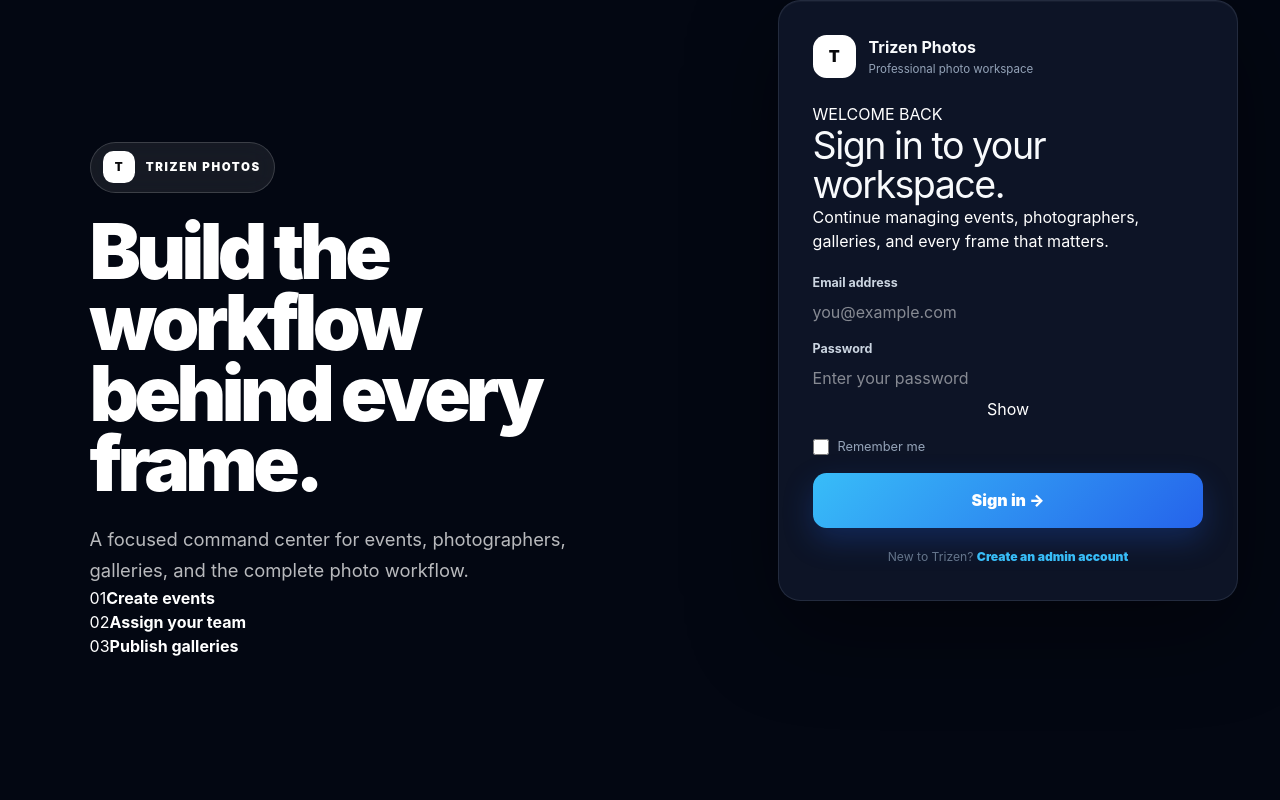
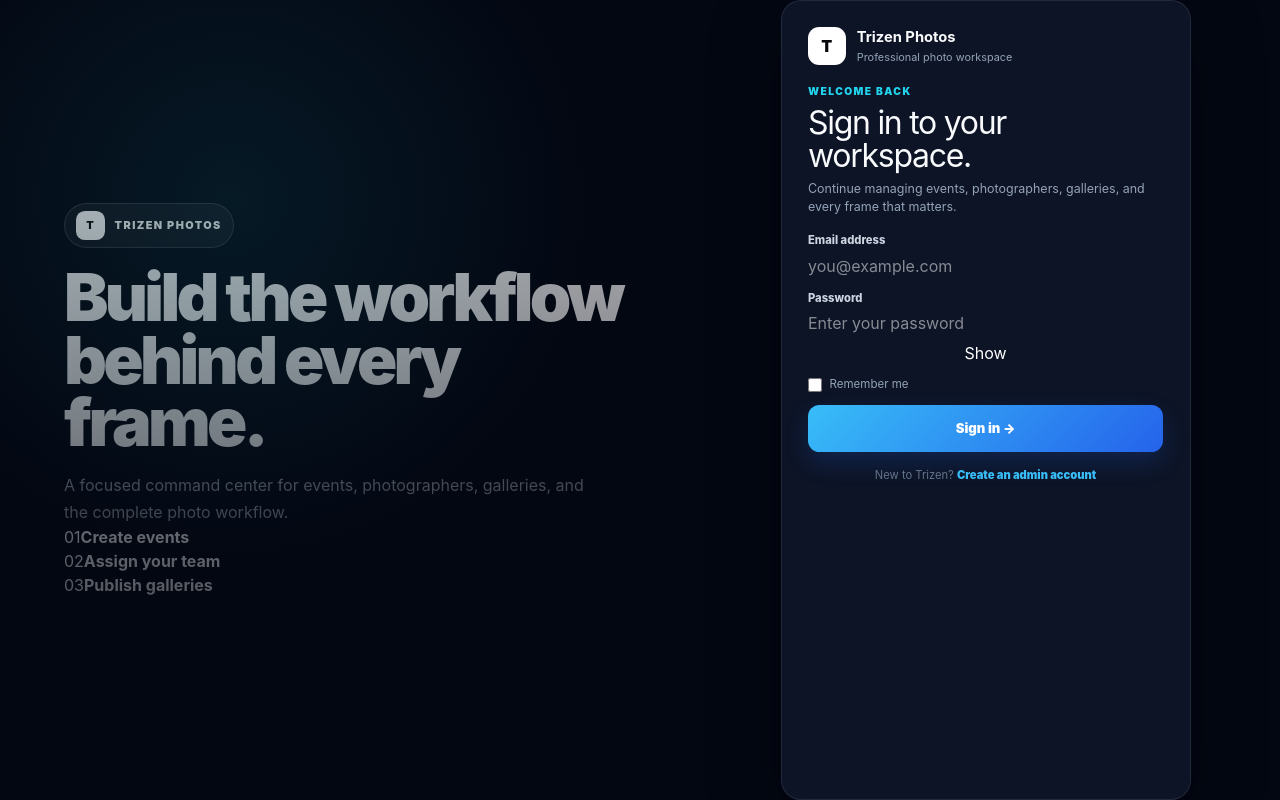
Before and after one commit to Satyakush/trizen-photo-platform, a React (Vite) app in the folder client/: page /login in a window 1280 px wide. Built offline with nearby package versions, Linux system fonts and the light colour scheme; no server answers.

Commit message:
style: compact Trizen login experience

```diff
--- a/client/src/pages/auth/login.css
+++ b/client/src/pages/auth/login.css
@@ -1,42 +1,25 @@
-.trizen-login{min-height:100dvh;display:grid;grid-template-columns:minmax(0,1.15fr) minmax(390px,.85fr);padding:0;background:#030712;color:#fff;overflow:hidden;isolation:isolate}
-.trizen-login__backdrop::before{content:"";position:absolute;inset:0;background-image:linear-gradient(rgba(148,163,184,.045) 1px,transparent 1px),linear-gradient(90deg,rgba(148,163,184,.045) 1px,transparent 1px);background-size:72px 72px;mask-image:linear-gradient(to bottom,black,transparent 88%)}
-.trizen-login__backdrop::after{content:"";position:absolute;inset:0;background:radial-gradient(circle at 24% 30%,rgba(255,255,255,.08),transparent 28%),linear-gradient(180deg,transparent 48%,rgba(3,7,18,.82))}
-.trizen-login__glow{position:absolute;width:28rem;height:28rem;border-radius:999px;background:rgba(255,255,255,.07);filter:blur(80px);right:22%;top:-15rem;z-index:-1}
-.trizen-login__layout{width:100%;display:grid;grid-template-columns:minmax(0,1.15fr) minmax(390px,.85fr);grid-column:1/-1;align-items:center}
-.trizen-login__intro{align-self:stretch;display:flex;flex-direction:column;justify-content:center;padding:clamp(2rem,7vw,7rem);max-width:760px;color:#fff}
-.trizen-login__eyebrow{display:inline-flex;width:max-content;align-items:center;gap:.65rem;padding:.55rem .8rem;border:1px solid rgba(255,255,255,.16);border-radius:999px;background:rgba(255,255,255,.08);backdrop-filter:blur(14px);font-size:.72rem;font-weight:900;letter-spacing:.14em;text-transform:uppercase}
-.trizen-login__mark{width:2rem;height:2rem;display:grid;place-items:center;border-radius:.65rem;background:#fff;color:#09090b}
-.trizen-login__intro h1{margin:1.5rem 0 0;max-width:680px;font-size:clamp(3rem,6vw,6rem);line-height:.92;letter-spacing:-.06em;font-weight:900}
-.trizen-login__intro h1 em{font-style:normal;color:#22d3ee}.trizen-login__intro p{max-width:560px;margin:1.5rem 0 0;color:rgba(255,255,255,.72);font-size:clamp(.95rem,1.5vw,1.15rem);line-height:1.7}
-.trizen-login__card{width:min(calc(100% - 3rem),460px);justify-self:center;padding:clamp(1.35rem,3vw,2.1rem);border:1px solid rgba(148,163,184,.16);border-radius:1.4rem;background:rgba(15,23,42,.9);box-shadow:0 30px 90px rgba(0,0,0,.42),inset 0 1px rgba(255,255,255,.04);backdrop-filter:blur(20px)}
-.trizen-login__brand{display:flex;align-items:center;gap:.8rem;margin-bottom:1.5rem}
-.trizen-login__brand-mark{width:2.7rem;height:2.7rem;display:grid;place-items:center;border-radius:.85rem;background:#fff;color:#09090b;font-weight:900}
-.trizen-login__brand strong{display:block;color:#f8fafc;font-size:1rem}.trizen-login__brand span{display:block;color:#94a3b8;font-size:.72rem;margin-top:.12rem}
-.trizen-login__card h2{margin:0;color:#f8fafc;font-size:clamp(1.8rem,4vw,2.35rem);line-height:1.05;letter-spacing:-.04em}
-.trizen-login__subtitle{margin:.55rem 0 0;color:#94a3b8;font-size:.9rem;line-height:1.55}
-.trizen-login__error{margin:1rem 0 0;padding:.75rem .85rem;border:1px solid rgba(248,113,113,.35);border-radius:.8rem;background:rgba(127,29,29,.25);color:#fecaca;font-size:.82rem}
-.trizen-login__form{margin-top:1.35rem;display:grid;gap:1rem}
-.trizen-login__field{display:grid;gap:.45rem}.trizen-login__field>span{color:#cbd5e1;font-size:.78rem;font-weight:750}
-.trizen-login__control{position:relative}.trizen-login__control input{width:100%;box-sizing:border-box;min-height:3.4rem;border:1px solid rgba(100,116,139,.65);border-radius:.85rem;background:rgba(2,6,23,.62);padding:.8rem 1rem;color:#f8fafc;outline:none;transition:.18s}
-.trizen-login__control input::placeholder{color:#64748b}.trizen-login__control input:focus{border-color:#38bdf8;box-shadow:0 0 0 3px rgba(56,189,248,.11);background:rgba(2,6,23,.78)}.trizen-login__control input.has-toggle{padding-right:4rem}
-.trizen-login__toggle{position:absolute;top:50%;right:.5rem;transform:translateY(-50%);border:0;background:transparent;color:#22d3ee;font-size:.72rem;font-weight:900;cursor:pointer;padding:.45rem}.trizen-login__toggle:hover{color:#67e8f9}
-.trizen-login__remember{display:flex;align-items:center;gap:.55rem;color:#94a3b8;font-size:.8rem;cursor:pointer}.trizen-login__remember input{width:1rem;height:1rem;accent-color:#22d3ee}
-.trizen-login__submit{min-height:3.45rem;border:0;border-radius:.85rem;background:linear-gradient(135deg,#38bdf8,#2563eb);color:#fff;font-weight:900;cursor:pointer;box-shadow:0 12px 30px rgba(37,99,235,.25);transition:.18s}.trizen-login__submit:hover:not(:disabled){transform:translateY(-1px);box-shadow:0 16px 34px rgba(37,99,235,.36)}.trizen-login__submit:disabled{opacity:.55;cursor:not-allowed}
-.trizen-login__footer{margin:1.25rem 0 0;color:#64748b;text-align:center;font-size:.76rem;line-height:1.5}.trizen-login__footer a{color:#38bdf8;font-weight:900;text-decoration:none}
-@media(max-width:900px){.trizen-login{display:block;padding:0}.trizen-login__layout{display:block}.trizen-login__intro{min-height:360px;padding:3rem 1.5rem 2rem;align-items:center;text-align:center}.trizen-login__intro p{margin-left:auto;margin-right:auto}.trizen-login__card{margin:0 auto 2rem;width:min(calc(100% - 2rem),520px)}}
-@media(max-width:520px){.trizen-login__intro{min-height:300px;padding:2rem 1rem 1.5rem}.trizen-login__intro h1{font-size:clamp(2.5rem,12vw,3.5rem)}.trizen-login__intro p{font-size:.88rem}.trizen-login__card{width:calc(100% - 1.25rem);border-radius:1.15rem;padding:1.25rem}.trizen-login__brand{margin-bottom:1.2rem}}
+.trizen-login{height:100dvh;display:grid;grid-template-columns:minmax(0,1.08fr) minmax(360px,.92fr);overflow:hidden;background:#030712;color:#fff;isolation:isolate}
+.trizen-login::before{content:"";position:absolute;inset:0;pointer-events:none;background:radial-gradient(circle at 18% 25%,rgba(34,211,238,.09),transparent 30%),linear-gradient(180deg,rgba(3,7,18,.15),rgba(3,7,18,.85))}
+.trizen-login__layout{position:relative;z-index:1;width:100%;height:100%;display:grid;grid-template-columns:minmax(0,1.08fr) minmax(360px,.92fr);align-items:center}
+.trizen-login__intro{height:100%;display:flex;flex-direction:column;justify-content:center;padding:clamp(2rem,5vw,5rem);max-width:720px}
+.trizen-login__eyebrow{display:inline-flex;width:max-content;align-items:center;gap:.6rem;padding:.45rem .7rem;border:1px solid rgba(255,255,255,.14);border-radius:999px;background:rgba(255,255,255,.06);font-size:.68rem;font-weight:900;letter-spacing:.13em;text-transform:uppercase}
+.trizen-login__mark{width:1.8rem;height:1.8rem;display:grid;place-items:center;border-radius:.55rem;background:#fff;color:#09090b;font-weight:900}
+.trizen-login__intro h1{margin:1.15rem 0 0;max-width:610px;font-size:clamp(2.8rem,5.2vw,5rem);line-height:.94;letter-spacing:-.055em;font-weight:900}
+.trizen-login__intro p{max-width:520px;margin:1.15rem 0 0;color:rgba(226,232,240,.68);font-size:clamp(.9rem,1.25vw,1rem);line-height:1.65}
+.trizen-login__card{width:min(calc(100% - 2.5rem),410px);justify-self:center;padding:1.55rem 1.65rem;border:1px solid rgba(148,163,184,.15);border-radius:1.25rem;background:rgba(15,23,42,.88);box-shadow:0 24px 70px rgba(0,0,0,.38);backdrop-filter:blur(18px)}
+.trizen-login__brand{display:flex;align-items:center;gap:.7rem;margin-bottom:1.15rem}
+.trizen-login__brand-mark{width:2.35rem;height:2.35rem;display:grid;place-items:center;border-radius:.7rem;background:#fff;color:#09090b;font-weight:900}
+.trizen-login__brand strong{display:block;color:#f8fafc;font-size:.92rem}.trizen-login__brand span{display:block;color:#94a3b8;font-size:.68rem;margin-top:.1rem}
+.trizen-login__heading p{margin:0;color:#22d3ee;font-size:.64rem;font-weight:900;letter-spacing:.14em}.trizen-login__heading h2{margin:.38rem 0 0;color:#f8fafc;font-size:clamp(1.65rem,3vw,2rem);line-height:1.05;letter-spacing:-.04em}.trizen-login__heading>span{display:block;margin:.45rem 0 0;color:#94a3b8;font-size:.78rem;line-height:1.45}
+.trizen-login__error{margin:.8rem 0 0;padding:.65rem .75rem;border:1px solid rgba(248,113,113,.3);border-radius:.7rem;background:rgba(127,29,29,.2);color:#fecaca;font-size:.75rem}
+.trizen-login__form{margin-top:1rem;display:grid;gap:.72rem}
+.trizen-login__field{display:grid;gap:.32rem;position:relative}.trizen-login__field>span{color:#cbd5e1;font-size:.7rem;font-weight:800}
+.trizen-login__control{position:relative}.trizen-login__control input{width:100%;box-sizing:border-box;height:2.9rem;border:1px solid rgba(100,116,139,.6);border-radius:.72rem;background:rgba(2,6,23,.58);padding:.65rem .85rem;color:#f8fafc;outline:none;font-size:.82rem;transition:.18s}.trizen-login__control input::placeholder{color:#64748b}.trizen-login__control input:focus{border-color:#38bdf8;box-shadow:0 0 0 3px rgba(56,189,248,.1)}.trizen-login__control input.has-toggle{padding-right:4rem}
+.trizen-login__toggle{position:absolute;right:.35rem;top:50%;transform:translateY(-50%);border:0;background:transparent;color:#22d3ee;font-size:.68rem;font-weight:900;cursor:pointer;padding:.4rem}
+.trizen-login__remember{display:flex;align-items:center;gap:.45rem;color:#94a3b8;font-size:.72rem;cursor:pointer}.trizen-login__remember input{width:.9rem;height:.9rem;accent-color:#22d3ee}
+.trizen-login__submit{height:2.95rem;border:0;border-radius:.72rem;background:linear-gradient(135deg,#38bdf8,#2563eb);color:#fff;font-weight:900;font-size:.82rem;cursor:pointer;box-shadow:0 10px 24px rgba(37,99,235,.2);transition:.18s}.trizen-login__submit:hover:not(:disabled){transform:translateY(-1px)}.trizen-login__submit:disabled{opacity:.55;cursor:not-allowed}
+.trizen-login__footer{margin:.95rem 0 0;color:#64748b;text-align:center;font-size:.7rem;line-height:1.45}.trizen-login__footer a{color:#38bdf8;font-weight:900;text-decoration:none}
+@media(max-width:900px){.trizen-login{display:block}.trizen-login__layout{display:grid;grid-template-columns:1fr;height:100dvh}.trizen-login__intro{display:none}.trizen-login__card{width:min(calc(100% - 2rem),410px)}}
+@media(max-width:430px){.trizen-login__card{width:calc(100% - 1.25rem);padding:1.3rem 1.15rem;border-radius:1.1rem}.trizen-login__brand{margin-bottom:1rem}}
+@media(max-height:700px) and (min-width:901px){.trizen-login__intro{padding:1.5rem 3rem}.trizen-login__intro h1{font-size:clamp(2.5rem,4.5vw,4.2rem)}.trizen-login__card{padding:1.25rem 1.4rem}.trizen-login__form{gap:.6rem}}
 @media(prefers-reduced-motion:reduce){.trizen-login *{transition:none!important}}
-
-.trizen-login__layout{align-items:center}
-
-
-/* Auth viewport: no page or card scrolling. */
-.trizen-login{height:100dvh;min-height:0;overflow:clip}
-.trizen-login__layout{height:100dvh;min-height:0}
-.trizen-login__card{height:max-content;min-height:0;max-height:none;overflow:visible}
-@media(max-width:900px){
-  .trizen-login{height:100dvh;overflow:clip}
-  .trizen-login__layout{height:100dvh;display:grid;grid-template-columns:1fr;align-items:center}
-  .trizen-login__intro{display:none}
-  .trizen-login__card{margin:0 auto;width:min(calc(100% - 2rem),520px);max-height:none;overflow:visible}
-}
```
